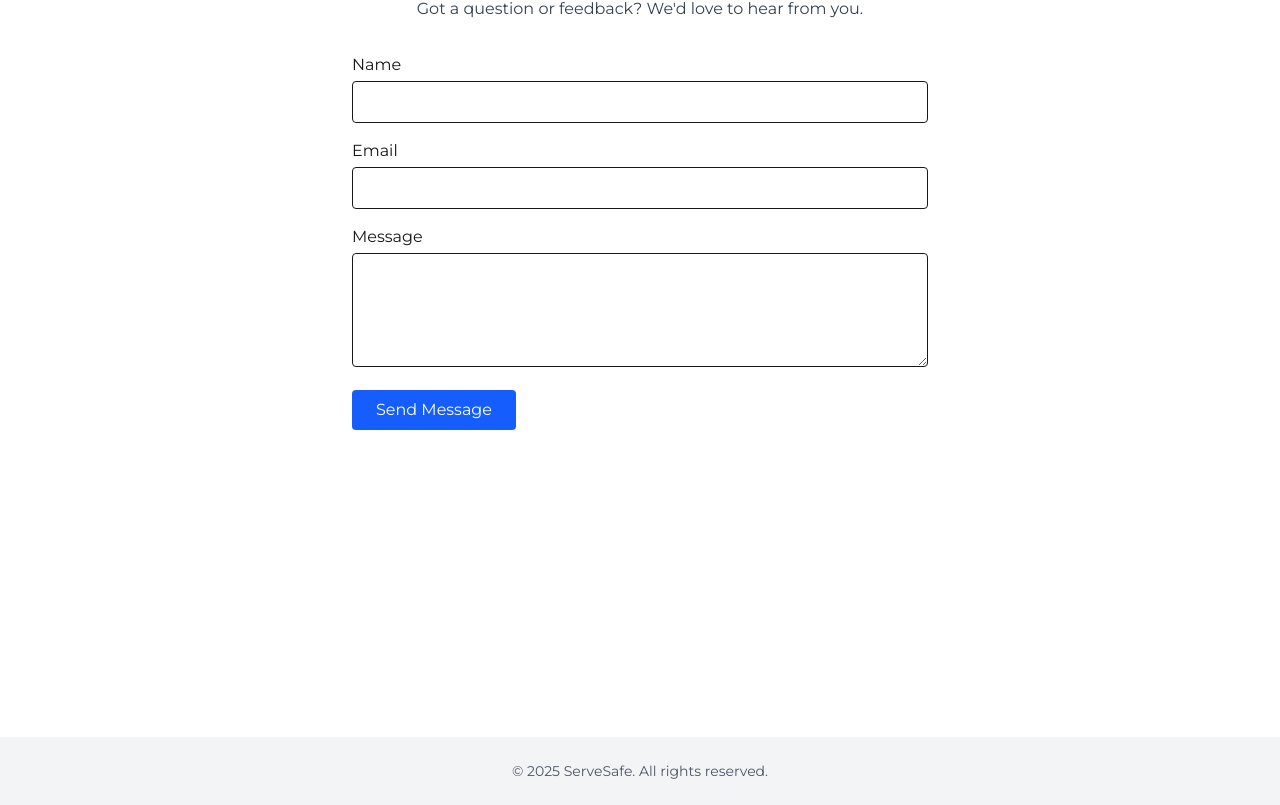
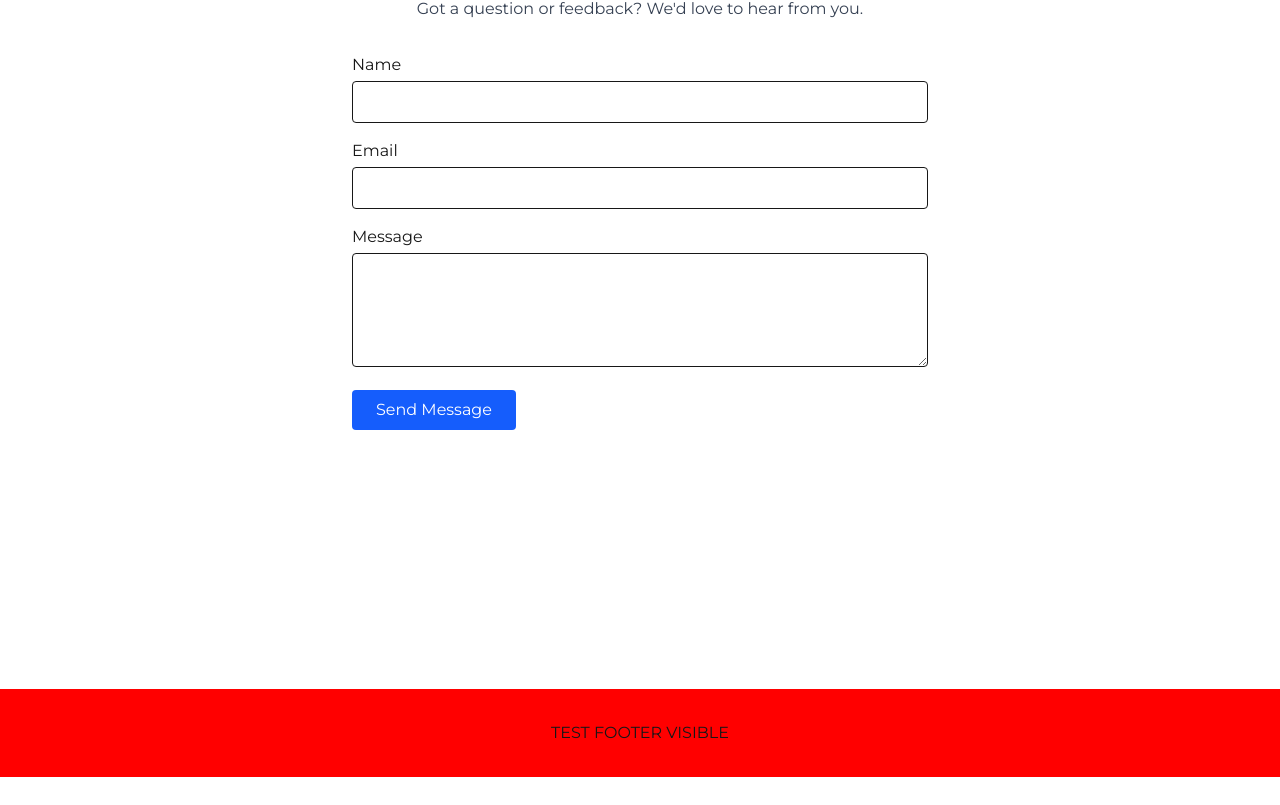
Before and after one commit to RobertMcCarthy1999/serve-safe, a Next.js app: page /contact in a window 1280 px wide. Shown: the part 183-988 px from the top of the page. After the commit the page ends 960 px from the top, so only its background shows below. Built offline with nearby package versions, Linux system fonts and the light colour scheme.

Commit message:
Fix footer not showing

```diff
--- a/src/app/components/Footer.js
+++ b/src/app/components/Footer.js
@@ -1,9 +1,7 @@
-'use client';
-
 export default function Footer() {
   return (
-    <footer className="bg-gray-100 text-center text-sm text-gray-600 py-6 mt-12">
-      &copy; {new Date().getFullYear()} ServeSafe. All rights reserved.
+    <footer style={{ backgroundColor: 'red', padding: '2rem', textAlign: 'center' }}>
+      <p>TEST FOOTER VISIBLE</p>
     </footer>
   );
 }
```
